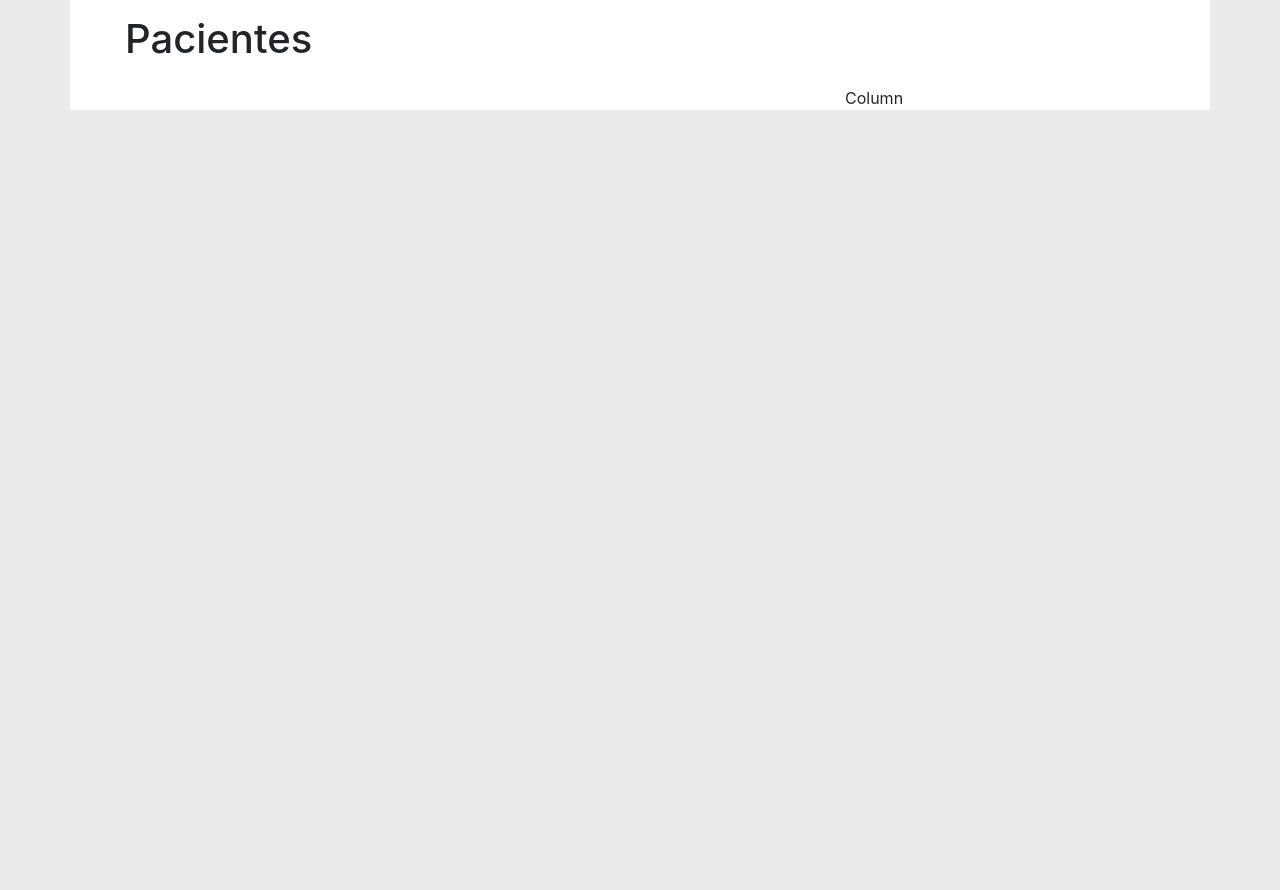
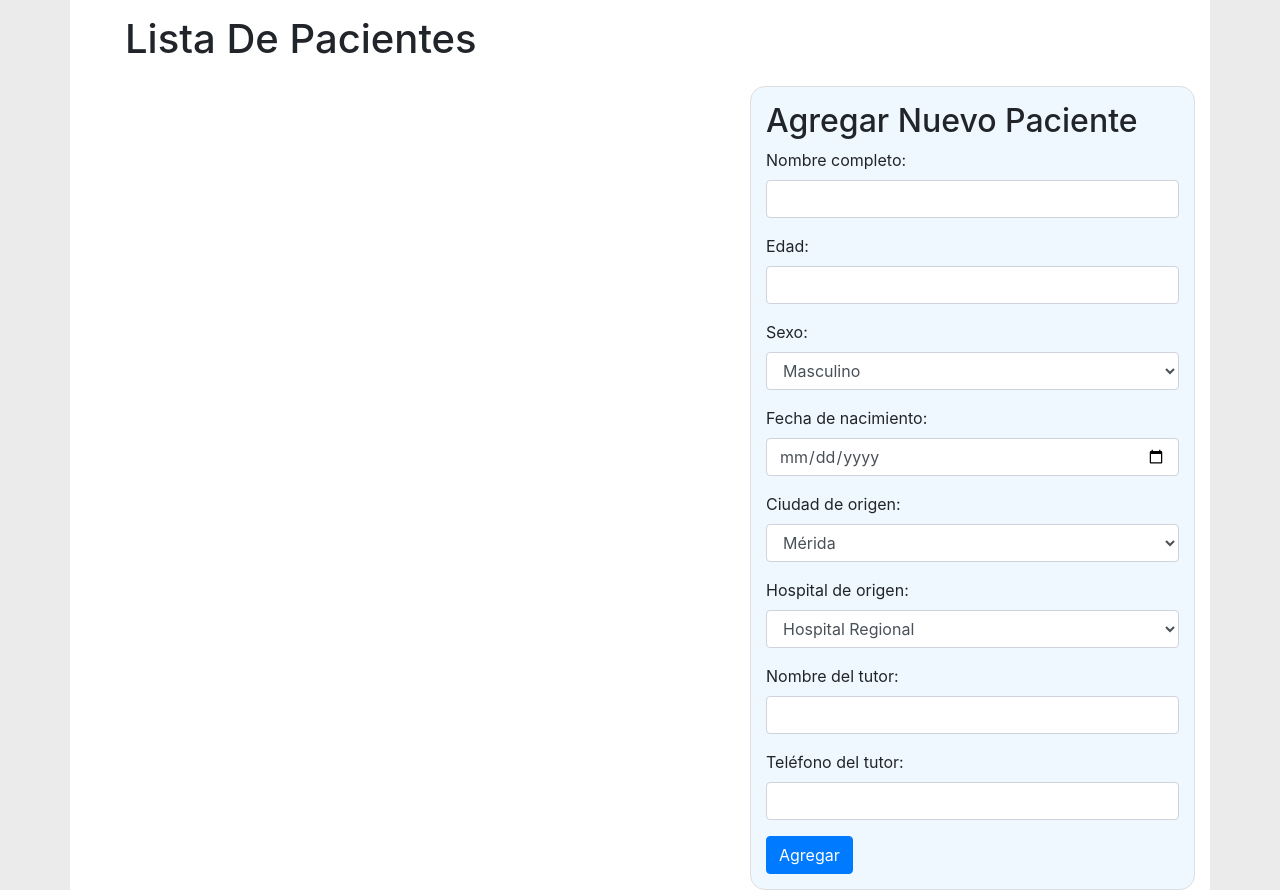
Before and after one commit to eider404/hospital-infantil, a Node server app: page / in a window 1280 px wide. Shown: the part 84-974 px from the top of the page. Before the commit the page ends 800 px from the top, so only its background shows below. Run offline with Node 20, Linux system fonts and the light colour scheme; data that the repository does not hold is empty.

Commit message:
formulario agregar, eliminar y generarPdf terminado

```diff
--- a/src/views/index.html
+++ b/src/views/index.html
@@ -18,7 +18,7 @@
         <div class="collapse navbar-collapse" id="navbarNav">
           <ul class="navbar-nav ml-auto" style="text-align: center; margin-right: 50px;">
             <li class="nav-item">
-                <a href="#" class="btn btn-danger" style="margin: 15px">GENERAR PDF</a>
+                <a onclick="GenerarPDF()" href="#" class="btn btn-danger" style="margin: 15px">GENERAR PDF</a>
             </li>
           </ul>
         </div>
@@ -26,28 +26,77 @@
 
 
     <div class="container" style="background-color: rgb(255, 255, 255);">
-      <h1 id="nombrePatiente" style="padding: 15px 0px 15px 40px">Pacientes</h1>
+      <h1 id="nombrePatiente" style="padding: 15px 0px 15px 40px">Lista De Pacientes</h1>
 
       <div class="row">
-        <div class="col-8">
+        <div class="col-7">
             <ul id="listaPaciente">
 
-                    <!-- <div class="card w-75 mb-3" style="box-shadow: 7px 5px 5px rgb(214, 214, 214);">
-                        <div class="card-body">
-                          <h5 class="card-title">Nombre: <%= data[i].nombre %></h5>
-                          <p class="card-text">ID: <%= data[i].id %></p>
-                          <p class="card-text">Tutor: <%= data[i].nombreTutor %></p>
-                          <p class="card-text">Hospital de Origen: <%= data[i].nombreHospital %></p>
-                          <a href="/<%= data[i].id %>" class="btn btn-primary">Mas...</a>
-                          <a onclick="Eliminar('<%= data[i].id %>')" class="btn btn-danger">Eliminar</a>
-                        </div>
-                    </div> -->
 
             </ul>
         </div>
 
-        <div class="col-4">
-          Column
+        <div class="col-5">
+          <div style="border-radius: 15px; border: 1px solid rgb(222, 222, 222); background-color: aliceblue;">
+            <form style="margin: 15px;" id="form-agregar">
+              <h2>Agregar Nuevo Paciente</h2>
+              <div class="form-group">
+                <label for="nombreCompleto">Nombre completo:</label>
+                <input type="text" class="form-control" id="nombreCompleto" name="nombre">
+              </div>
+              <div class="form-group">
+                <label for="edad">Edad:</label>
+                <input type="number" class="form-control" id="edad" name="edad">
+              </div>
+              <div class="form-group">
+                <label for="sexo">Sexo:</label>
+                <select class="form-control" id="sexo" name="sexo">
+                  <option value="M">Masculino</option>
+                  <option value="F">Femenino</option>
+                  <option value="-">Otro</option>
+                </select>
+              </div>
+              <div class="form-group">
+                <label for="fechaNacimiento">Fecha de nacimiento:</label>
+                <input type="date" class="form-control" id="fechaNacimiento" name="fechaNac">
+              </div>
+              <div class="form-group">
+                <label for="ciudadOrigen">Ciudad de origen:</label>
+                <select class="form-control" id="sexo" name="ciudadOrigen_fk">
+                  <option value="1">Mérida</option>
+                  <option value="2">Valladolid</option>
+                  <option value="3">Progreso</option>
+                  <option value="4">Tizimín</option>
+                </select>
+              </div>
+              <div class="form-group">
+                <label for="hospitalOrigen">Hospital de origen:</label>
+                <select class="form-control" id="sexo" name="hospitalOrigen_fk">
+                  <option value="1">Hospital Regional</option>
+                  <option value="2">Children's H. Merida</option>
+                  <option value="3">Centro comunitario Infantil</option>
+                  <option value="4">Hospital Regional Mérida</option>
+                  <option value="5">Hospitales Y Quirofanos Del Sureste</option>
+                  <option value="6">Hospital Faro del Mayab Grupo Christus Muguerza</option>
+                  <option value="7">Clinica Mexico</option>
+                  <option value="8">CAMED CUPULES</option>
+                  <option value="9">Hospital de linda vista</option>
+                </select>
+              </div>
+              <div class="form-group">
+                <label for="nombreTutor">Nombre del tutor:</label>
+                <input type="text" class="form-control" id="nombreTutor" name="nombreTutor">
+              </div>
+              <div class="form-group">
+                <label for="telefonoTutor">Teléfono del tutor:</label>
+                <input type="tel" class="form-control" id="telefonoTutor" name="telefonoTutor">
+              </div>
+              <div id="messageRegister"></div>
+              <button onclick="AgregarPaciente()" type="button" class="btn btn-primary">Agregar</button>
+
+            </form>
+          </div>
+
         </div>
       </div>
     </div>
--- a/src/views/index.js
+++ b/src/views/index.js
@@ -17,8 +17,9 @@ function generarLista (data){
     document.querySelector("#listaPaciente").innerHTML= '';
 
     for(let valor of data){
+
         document.querySelector("#listaPaciente").innerHTML += `
-            <div class="card w-75 mb-3" style="box-shadow: 7px 5px 5px rgb(214, 214, 214);">
+            <div class="card mb-3" style="box-shadow: 7px 5px 5px rgb(214, 214, 214);">
                 <div class="card-body">
                     <h5 class="card-title">Nombre: ${valor.nombre}</h5>
                     <p class="card-text">ID: ${valor.id}</p>
@@ -92,3 +93,70 @@ function generarPacieneteInfo(data){
         </li>
     `
 }
+
+
+function AgregarPaciente(){
+    let registerForm = document.querySelector( '#form-agregar' )
+    const obj = {}
+    new FormData( registerForm ).forEach( ( value, key ) => obj[ key ] = value )
+    fetch( `http://localhost:3000/add-patiente`, {
+                method: 'POST',
+                headers: {
+                    'Content-Type': 'application/json'
+                },
+                body: JSON.stringify( obj )
+            })
+            .then(res => res.json())
+            .then( data =>{
+                if(data.status == 401){
+                    return document.querySelector("#messageRegister").innerHTML= `
+                        <div class="alert alert-danger" role="alert">
+                        ${data.mensaje}
+                        </div>
+                    `;
+                }
+
+                document.querySelector("#messageRegister").innerHTML= `
+                <div class="alert alert-primary" role="alert">
+                  ${data.mensaje}
+                </div>
+                `;
+
+                getAllPatiente()
+
+            })
+            .catch(err => console.log(err));
+}
+
+
+
+
+function Eliminar(id){
+    fetch( `http://localhost:3000/delete-patiente/${id}`, {
+                method: 'DELETE',
+            })
+            .then(res => res.json())
+            .then( data =>{
+                getAllPatiente()
+            })
+            .catch(err => console.log(err));
+}
+
+
+function GenerarPDF(){
+    fetch('http://localhost:3000/generate-pdf')
+        .then(response => response.blob())
+        .then(blob => {
+            // crea un enlace temporal para descargar el archivo
+            const url = window.URL.createObjectURL(new Blob([blob]));
+            const a = document.createElement('a');
+            a.href = url;
+            a.download = 'Lista-Pacientes.pdf';
+            document.body.appendChild(a);
+            a.click();
+            a.remove();
+        })
+        .catch(error => {
+            console.error('Error al descargar el archivo:', error);
+        });
+}
```
